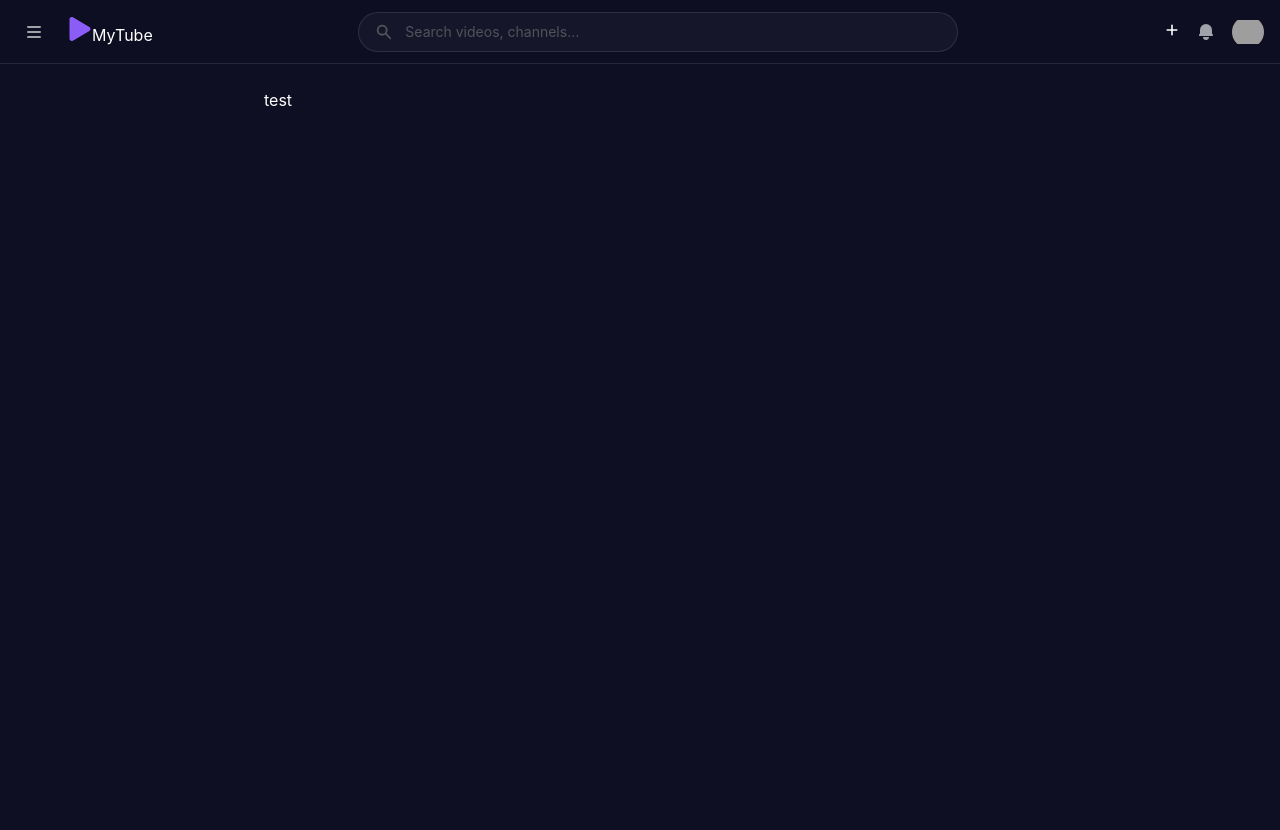
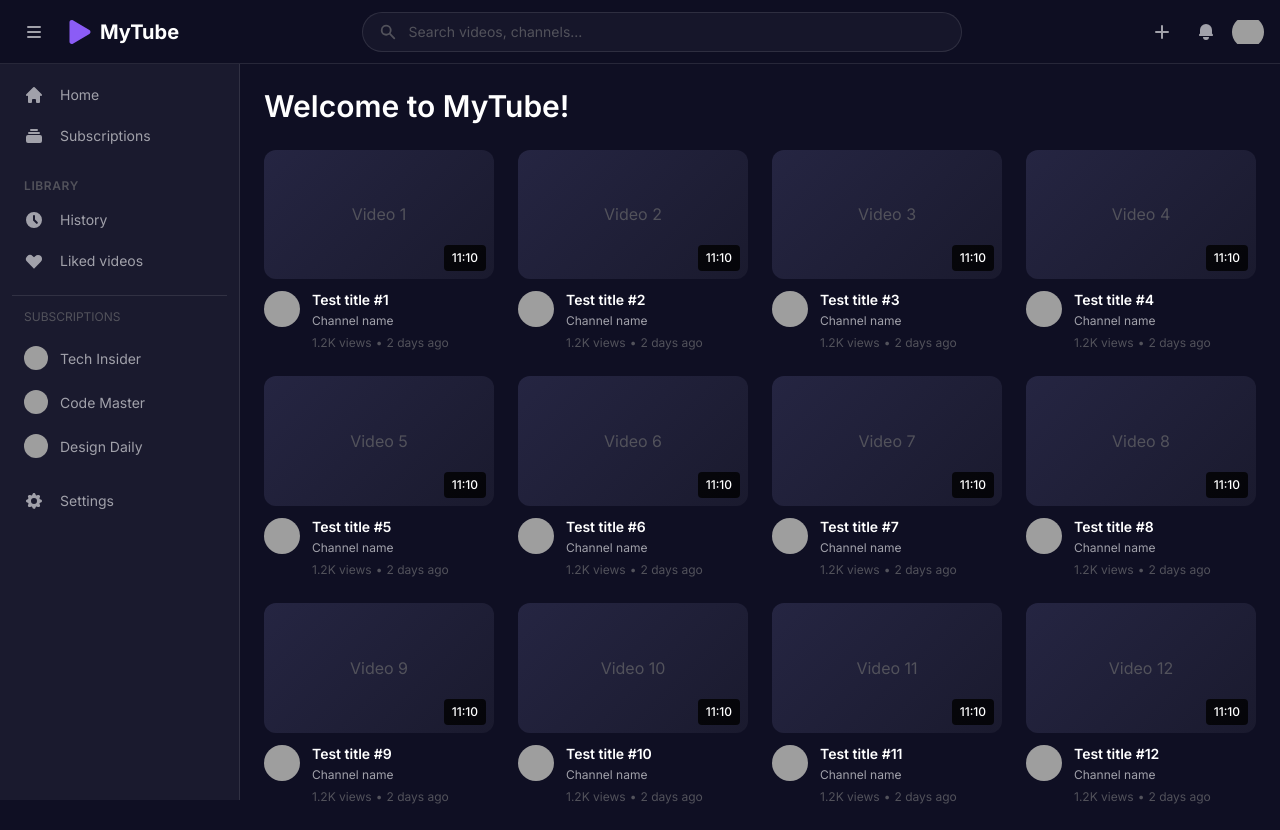
Before and after one commit to snieda26/my-tube, a Next.js app: page / in a window 1280 px wide. Before the commit the page ends 800 px from the top, so only its background shows below. Built offline with nearby package versions, Linux system fonts and the light colour scheme; grey boxes are pictures that could not be loaded.

Commit message:
Lesson 3

```diff
--- a/src/app/(main)/layout.tsx
+++ b/src/app/(main)/layout.tsx
@@ -1,10 +1,11 @@
 import { Header } from '@/common/components/patterns/header/header'
+import { Sidebar } from '@/common/components/patterns/sidebar/Sidebar'
 
 export default function MainLayout({ children }: { children: React.ReactNode }) {
   return (
     <div className="main-layout">
       <Header />
-      {/* <Sidebar /> */}
+      <Sidebar />
       <main className="main-layout__content">{children}</main>
     </div>
   )
--- a/src/app/(main)/page.tsx
+++ b/src/app/(main)/page.tsx
@@ -1,3 +1,50 @@
 export default function HomePage() {
-  return <div>test</div>
+  return (
+    <div>
+      <div className="page-header">
+        <h1 className="page-heaer__title">Welcome to MyTube!</h1>
+      </div>
+
+      <div className="video-grid">
+        {Array.from({ length: 12 }).map((_, i) => {
+          return (
+            <div className="vide-card" key={i}>
+              <div className="video-card__thumbnail">
+                <div
+                  style={{
+                    width: '100%',
+                    height: '100%',
+                    background: 'linear-gradient(135deg, #252542 0%, #1a1a2e 100%)',
+                    display: 'flex',
+                    alignItems: 'center',
+                    justifyContent: 'center',
+                    color: '#52525b',
+                  }}
+                >
+                  Video {i + 1}
+                </div>
+                <span className="video-card__duration">11:10</span>
+              </div>
+              <div className="video-card__content">
+                <img
+                  src={`https://i.pravatar.cc/36?img=${i + 1}`}
+                  alt="Channel avatar"
+                  className="video-card__avatar"
+                  style={{ width: 36, height: 36, borderRadius: '50%' }}
+                />
+                <div className="video-card__info">
+                  <h3 className="video-card__title">Test title #{i + 1}</h3>
+                  <div className="video-card__channel">Channel name</div>
+                  <p className="video-card__meta">
+                    <span>1.2K views</span>
+                    <span>2 days ago</span>
+                  </p>
+                </div>
+              </div>
+            </div>
+          )
+        })}
+      </div>
+    </div>
+  )
 }
--- a/src/app/layout.tsx
+++ b/src/app/layout.tsx
@@ -1,7 +1,21 @@
+import { Inter } from 'next/font/google'
+
 import '@/styles/globals.scss'
 import '@/styles/components/index.scss'
 import '@/styles/layout/index.scss'
 import '@/styles/modules/index.scss'
+import { Metadata } from 'next'
+
+const inter = Inter({
+  subsets: ['latin'],
+  display: 'swap',
+  variable: '--font-inter',
+})
+
+export const metadata: Metadata = {
+  title: 'MyTube',
+  description: 'Discover, watch, and share videos on MyTube',
+}
 
 export default function RootLayout({
   children,
@@ -9,7 +23,7 @@ export default function RootLayout({
   children: React.ReactNode
 }>) {
   return (
-    <html lang="en">
+    <html lang="en" className={inter.variable}>
       <body>{children}</body>
     </html>
   )
--- a/src/common/components/patterns/header/header.tsx
+++ b/src/common/components/patterns/header/header.tsx
@@ -12,7 +12,7 @@ export function Header() {
             <HiMenu />
           </button>
 
-          <Link href="/">
+          <Link href="/" className="header__logo">
             <FaPlay className="header__logo-icon" />
             <span>MyTube</span>
           </Link>
@@ -24,7 +24,7 @@ export function Header() {
           </form>
         </div>
         <div className="header__right">
-          <Link href="/studio">
+          <Link href="/studio" className="header__action">
             <HiPlus />
           </Link>
 
--- /dev/null
+++ b/src/common/components/patterns/sidebar/Sidebar.tsx
@@ -0,0 +1,88 @@
+import Link from 'next/link'
+import { HiClock, HiCog, HiCollection, HiHeart, HiHome } from 'react-icons/hi'
+import { useMyChannels } from '@/modules/channels/hooks/use-channels'
+import Avatar from '../../ui/avatar/Avatar'
+
+const mainNavItems = [
+  { href: '/', icon: HiHome, label: 'Home' },
+  { href: '/subscriptions', icon: HiCollection, label: 'Subscriptions', auth: true },
+]
+
+const libraryItems = [
+  { href: '/history', icon: HiClock, label: 'History', auth: true },
+  { href: '/liked', icon: HiHeart, label: 'Liked videos', auth: true },
+]
+
+export function Sidebar() {
+  const { data: channels } = useMyChannels()
+
+  return (
+    <aside className="sidebar">
+      <div className="sidebar__content">
+        <nav className="sidebar__section">
+          <div className="sidebar__nav">
+            {mainNavItems.map((item) => {
+              const Icon = item.icon
+              return (
+                <Link href={item.href} key={item.href} className="sidebar__item">
+                  <Icon className="sidebar__item-icon" />
+                  <span className="sidebar__item-text">{item.label}</span>
+                </Link>
+              )
+            })}
+          </div>
+        </nav>
+
+        <nav className="sidebar__section">
+          <h3 className="sidebar__section-title">Library</h3>
+          <div className="sidebar__nav">
+            {libraryItems.map((item) => {
+              const Icon = item.icon
+
+              return (
+                <Link key={item.href} href={item.href} className="sidebar__item">
+                  <Icon className="sidebar__item-icon" />
+                  <span className="sidebar__item-text">{item.label}</span>
+                </Link>
+              )
+            })}
+          </div>
+        </nav>
+        {channels.length && (
+          <nav className="sidebar__section">
+            <div className="sidebar__divider">
+              <span className="sidebar__divider-text">Subscriptions</span>
+            </div>
+            <div className="sidebar__nav">
+              {channels.slice(0, 5).map((channel, ind) => (
+                <Link
+                  key={channel.id}
+                  href={`/channel/${channel.handle}`}
+                  className="sidebar__subscription"
+                >
+                  <Avatar
+                    src={`https://i.pravatar.cc/36?img=${ind + 1}`}
+                    alt={channel.owner.name || channel.handle}
+                    size="xs"
+                  />
+                  <span className="sidebar__subscription-name">
+                    {channel.owner.name || channel.handle}
+                  </span>
+                </Link>
+              ))}
+            </div>
+          </nav>
+        )}
+
+        <nav className="sidebar__section">
+          <div className="sidebar__nav">
+            <Link href="/studio/settings" className="sidebar__item">
+              <HiCog className="sidebar__item-icon" />
+              <span className="sidebar__item-text">Settings</span>
+            </Link>
+          </div>
+        </nav>
+      </div>
+    </aside>
+  )
+}
--- /dev/null
+++ b/src/modules/channels/hooks/use-channels.ts
@@ -0,0 +1,75 @@
+import { Channel } from '../types/channels.types'
+
+const MOCK_SUBSCRIBED_CHANNELS: Channel[] = [
+  {
+    id: 'ch-1',
+    handle: 'tech-insider',
+    bio: 'Tech news and reviews',
+    avatarPath: null,
+    bannerPath: null,
+    ownerId: 'user-1',
+    createdAt: new Date().toISOString(),
+    updatedAt: new Date().toISOString(),
+    owner: {
+      id: 'user-1',
+      name: 'Tech Insider',
+      email: 'tech@example.com',
+    },
+    videosCount: 150,
+    followersCount: 25000,
+    isSubscribed: true,
+  },
+  {
+    id: 'ch-2',
+    handle: 'code-master',
+    bio: 'Programming tutorials',
+    avatarPath: null,
+    bannerPath: null,
+    ownerId: 'user-2',
+    createdAt: new Date().toISOString(),
+    updatedAt: new Date().toISOString(),
+    owner: {
+      id: 'user-2',
+      name: 'Code Master',
+      email: 'code@example.com',
+    },
+    videosCount: 200,
+    followersCount: 50000,
+    isSubscribed: true,
+  },
+  {
+    id: 'ch-3',
+    handle: 'design-daily',
+    bio: 'UI/UX design tips',
+    avatarPath: null,
+    bannerPath: null,
+    ownerId: 'user-3',
+    createdAt: new Date().toISOString(),
+    updatedAt: new Date().toISOString(),
+    owner: {
+      id: 'user-3',
+      name: 'Design Daily',
+      email: 'design@example.com',
+    },
+    videosCount: 80,
+    followersCount: 15000,
+    isSubscribed: true,
+  },
+]
+
+export function useChannel(handle: string) {
+  const channel = MOCK_SUBSCRIBED_CHANNELS.find((ch) => ch.handle === handle)
+  return {
+    data: channel,
+    isLoading: false,
+    error: null,
+  }
+}
+
+export function useMyChannels() {
+  return {
+    data: MOCK_SUBSCRIBED_CHANNELS,
+    isLoading: false,
+    error: null,
+  }
+}
```
Also changed, not shown: src/modules/channels/types/channels.types.ts (added, +22 -0 lines).
